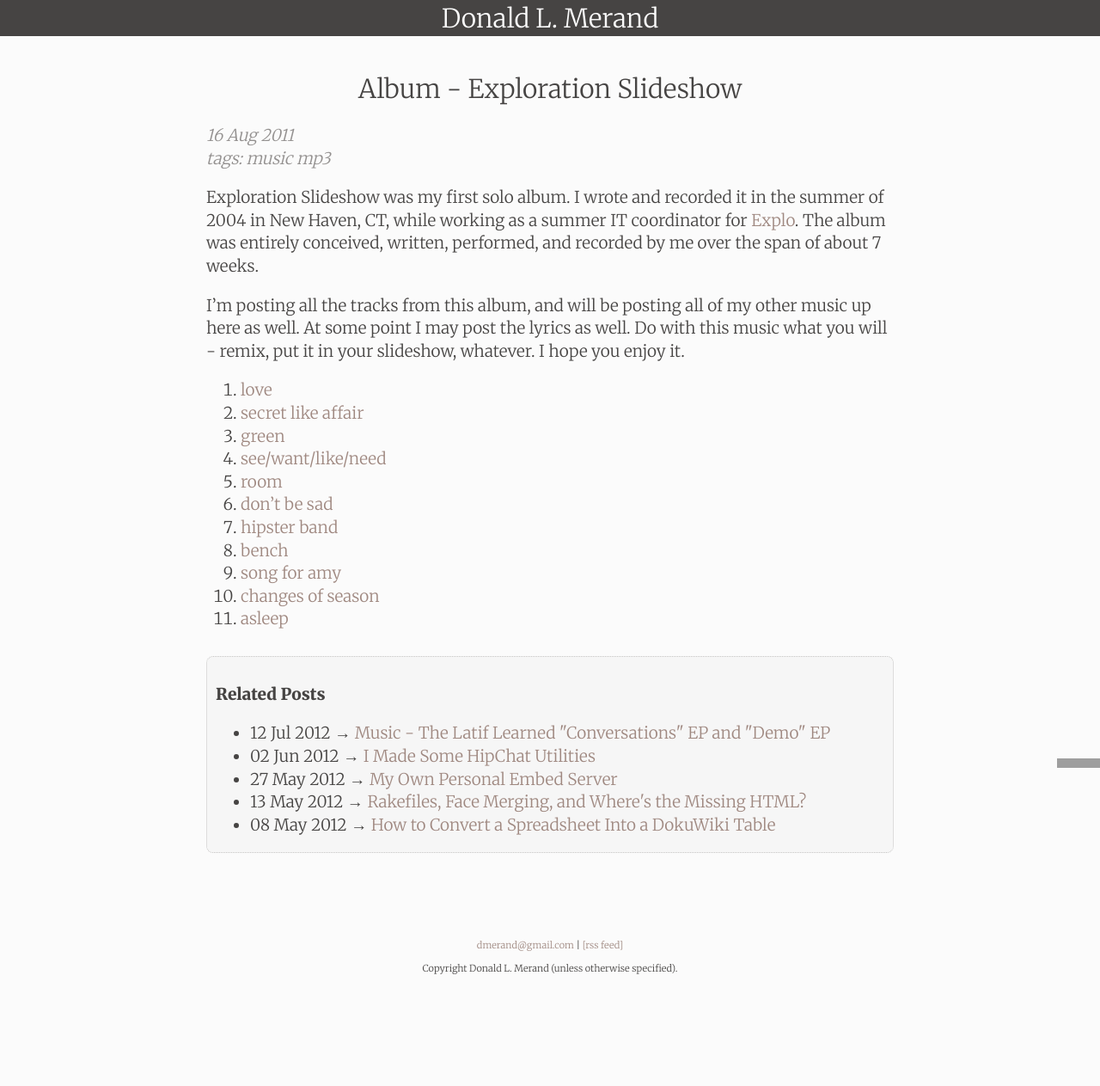
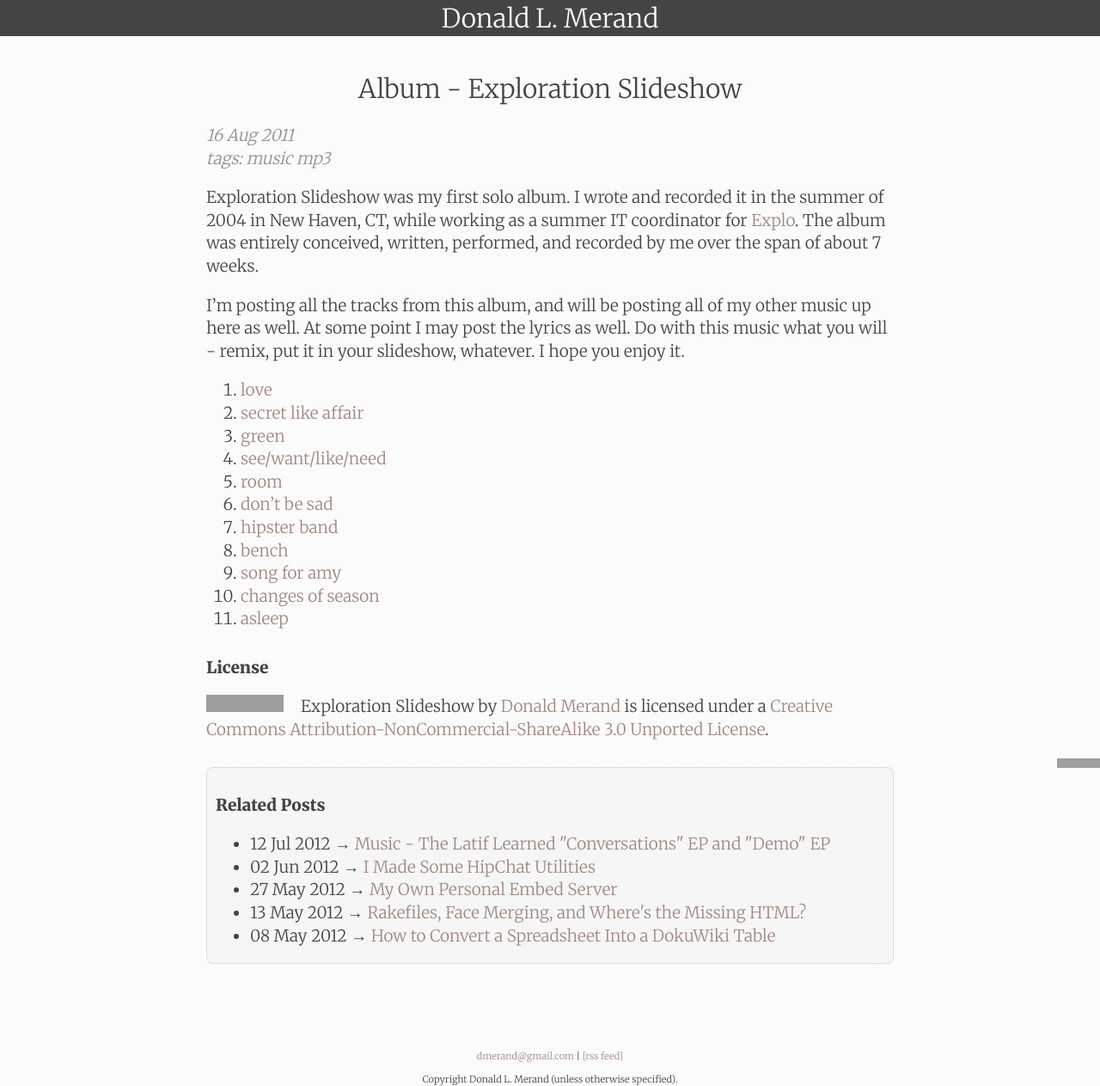
Before and after one commit to dmerand/donald.merand.org, a Jekyll site: the page built from _posts/2011-08-16-album-exploration-slideshow.md, in a window 1280 px wide. Shown: the whole page at 86% size. Built offline with Jekyll 4.4.1, drawn with Linux system fonts in a browser that asks for light colours; comment, search, counter and statistics services are not loaded; before the commit the page ends 1134 px from its top, so only the background shows below that; grey boxes are pictures that could not be loaded.

Commit message:
added license

```diff
--- a/_posts/2011-08-16-album-exploration-slideshow.md
+++ b/_posts/2011-08-16-album-exploration-slideshow.md
@@ -20,3 +20,10 @@
 9. [song for amy](http://embed.donaldmerand.com/explo_slideshow/09%20Song%20for%20Amy.mp3)
 10. [changes of season](http://embed.donaldmerand.com/explo_slideshow/10%20Changes%20of%20Season.mp3)
 11. [asleep](http://embed.donaldmerand.com/explo_slideshow/11%20Asleep.mp3)
+
+
+License
+-------
+
+<a rel="license" href="http://creativecommons.org/licenses/by-nc-sa/3.0/deed.en_US"><img alt="Creative Commons License" src="http://i.creativecommons.org/l/by-nc-sa/3.0/88x31.png"  class="left pad-right"></a>
+Exploration Slideshow by <a xmlns:cc="http://creativecommons.org/ns#" href="http://donaldmerand.com" property="cc:attributionName" rel="cc:attributionURL">Donald Merand</a> is licensed under a <a rel="license" href="http://creativecommons.org/licenses/by-nc-sa/3.0/deed.en_US">Creative Commons Attribution-NonCommercial-ShareAlike 3.0 Unported License</a>.
```
